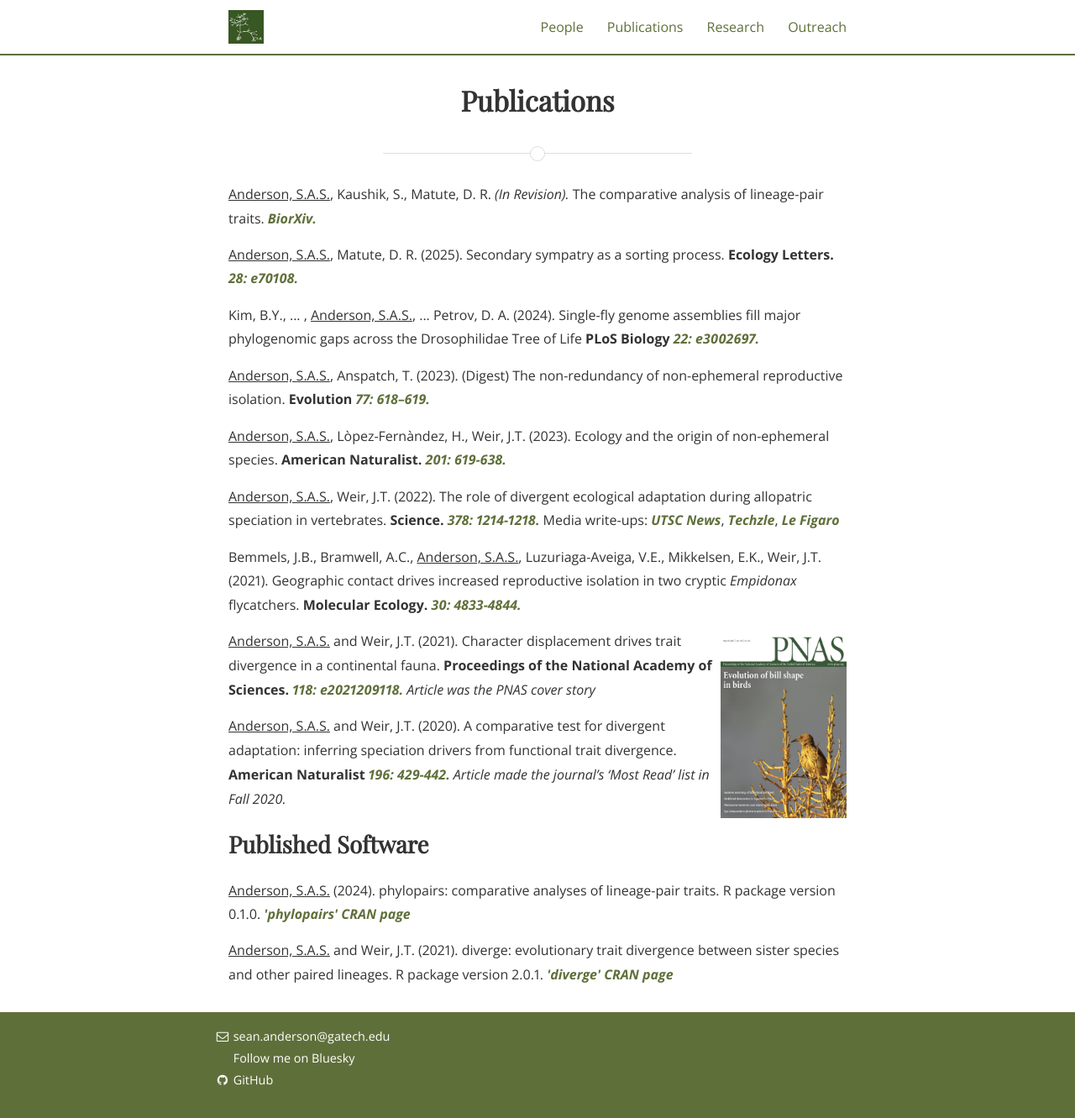
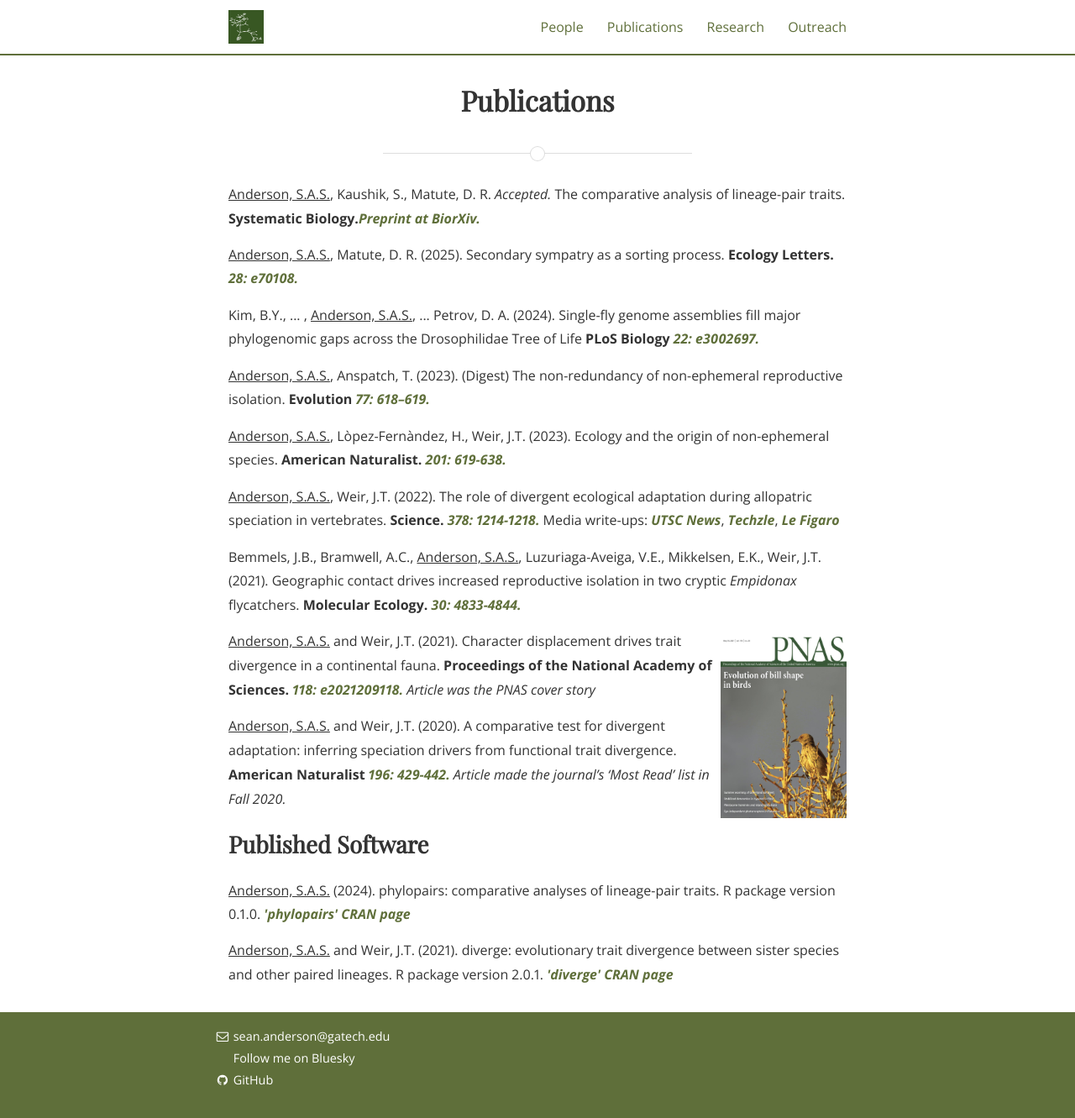
Before and after one commit to SeanASAnderson/SeanASAnderson.github.io, a Jekyll site: the page built from publications2.md, in a window 1280 px wide and 1331 px high. Shown: the whole window at 84% size. Built offline with Jekyll 4.4.1, drawn with Linux system fonts in a browser that asks for light colours; nearby versions of some CDN libraries; some web fonts are replaced.

Commit message:
sys bio accept

```diff
--- a/publications2.md
+++ b/publications2.md
@@ -13,7 +13,7 @@ img {
 
 <!--< <h2>Submitted / In Review</h2>-->
 
-<p><u>Anderson, S.A.S.</u>, Kaushik, S., Matute, D. R. <i> (In Revision). </i> The comparative analysis of lineage-pair traits. <a href="https://doi.org/10.1101/2024.11.28.625927"><b><i>BiorXiv.</i></b></a> </p>
+<p><u>Anderson, S.A.S.</u>, Kaushik, S., Matute, D. R. <i> Accepted. </i> The comparative analysis of lineage-pair traits. <b> Systematic Biology.</b><a href="https://doi.org/10.1101/2024.11.28.625927"><b><i>Preprint at BiorXiv.</i></b></a> </p>
 
 <!--< <h2>Out Now</h2>-->
 
```
